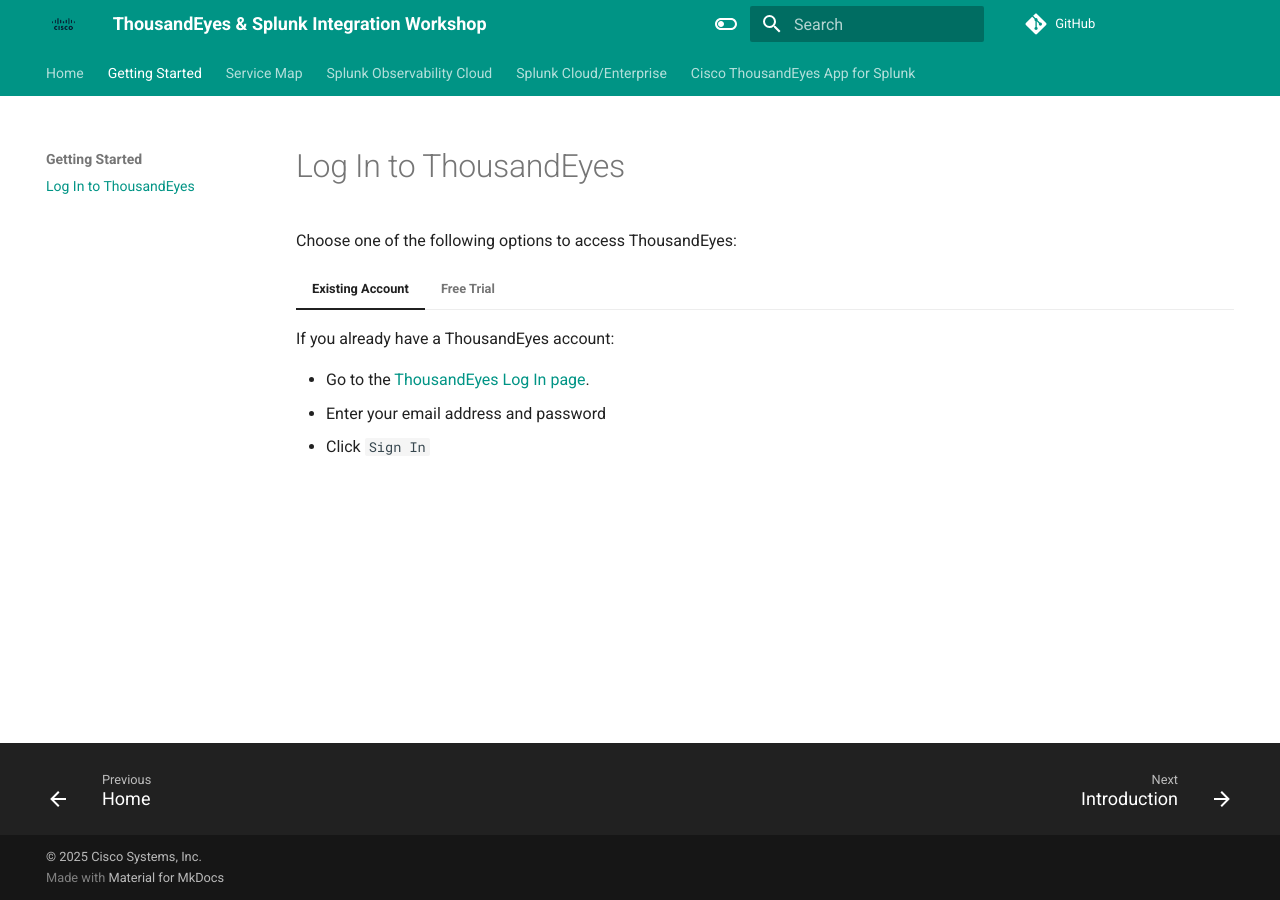
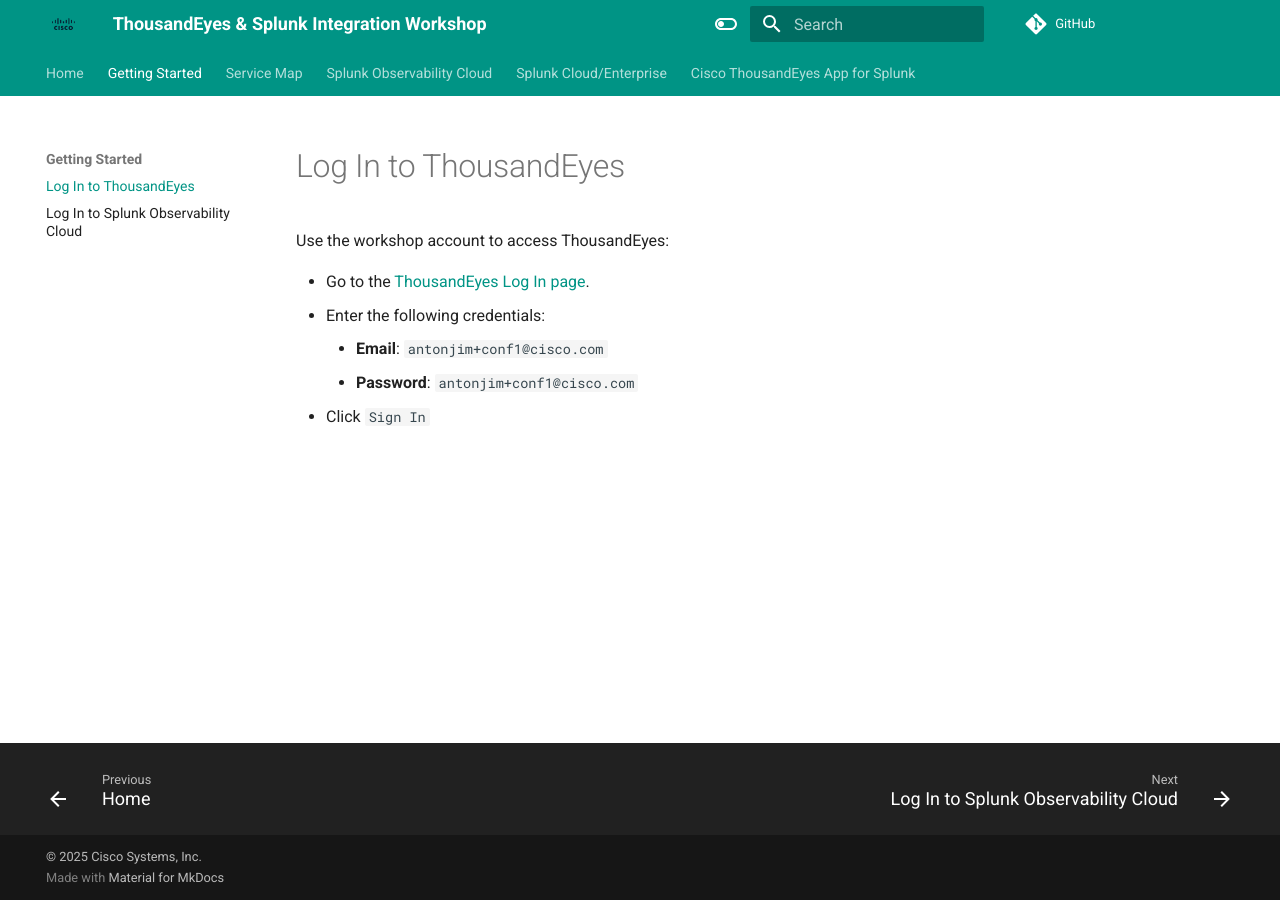
Before and after one commit to ajimenez1503/splunk.conf-2026-OBS1217, an MkDocs documentation site: the page built from docs/getting_started/login_thousandeyes.md, in a window 1280 px wide. Built offline with MkDocs 1.6.1 and Material for MkDocs 9.7.7, drawn with Linux system fonts in a browser that asks for light colours; comment, search, counter and statistics services are not loaded.

Commit message:
Add workshop login guides and update service map setup for Splunk.conf 2026.
Provide shared ThousandEyes and Splunk Observability accounts, point the service map demo to the new endpoint, and link APM integration setup to participant-generated tokens.

Co-authored-by: Cursor <cursoragent@cursor.com>

```diff
--- a/docs/getting_started/login_thousandeyes.md
+++ b/docs/getting_started/login_thousandeyes.md
@@ -1,20 +1,9 @@
 # Log In to ThousandEyes
 
-Choose one of the following options to access ThousandEyes:
+Use the workshop account to access ThousandEyes:
 
-=== "Existing Account"
-
-    If you already have a ThousandEyes account:
-
-    - Go to the [ThousandEyes Log In page](https://app.thousandeyes.com/login).
-    - Enter your email address and password
-    - Click `Sign In`
-
-=== "Free Trial"
-
-    If you don't have a ThousandEyes account:
-
-    - Navigate to [create a ThousandEyes Free Trial](https://www.thousandeyes.com/signup).
-    - Fill out the registration form with your business information
-    - Verify your email address
-    - Sign in to your trial account.
+- Go to the [ThousandEyes Log In page](https://app.thousandeyes.com/login).
+- Enter the following credentials:
+    - **Email**: `antonjim+conf1@cisco.com`
+    - **Password**: `antonjim+conf1@cisco.com`
+- Click `Sign In`
--- a/mkdocs.yml
+++ b/mkdocs.yml
@@ -14,6 +14,7 @@ nav:
   - Home: README.md
   - Getting Started:
     - Log In to ThousandEyes: getting_started/login_thousandeyes.md
+    - Log In to Splunk Observability Cloud: getting_started/login_splunk_observability.md
   - Service Map:
     - Introduction: service_map/introduction.md
     - Getting Started: service_map/basic/getting_started.md
```
Also changed, not shown: docs/README.md (+3 -3 lines), docs/getting_started/login_splunk_observability.md (added, +30 -0 lines), docs/service_map/basic/create_splunk_apm_integration.md (+1 -1 lines), docs/service_map/basic/create_thousandeyes_http_test.md (+1 -1 lines), docs/service_map/basic/getting_started.md (+1 -1 lines).
